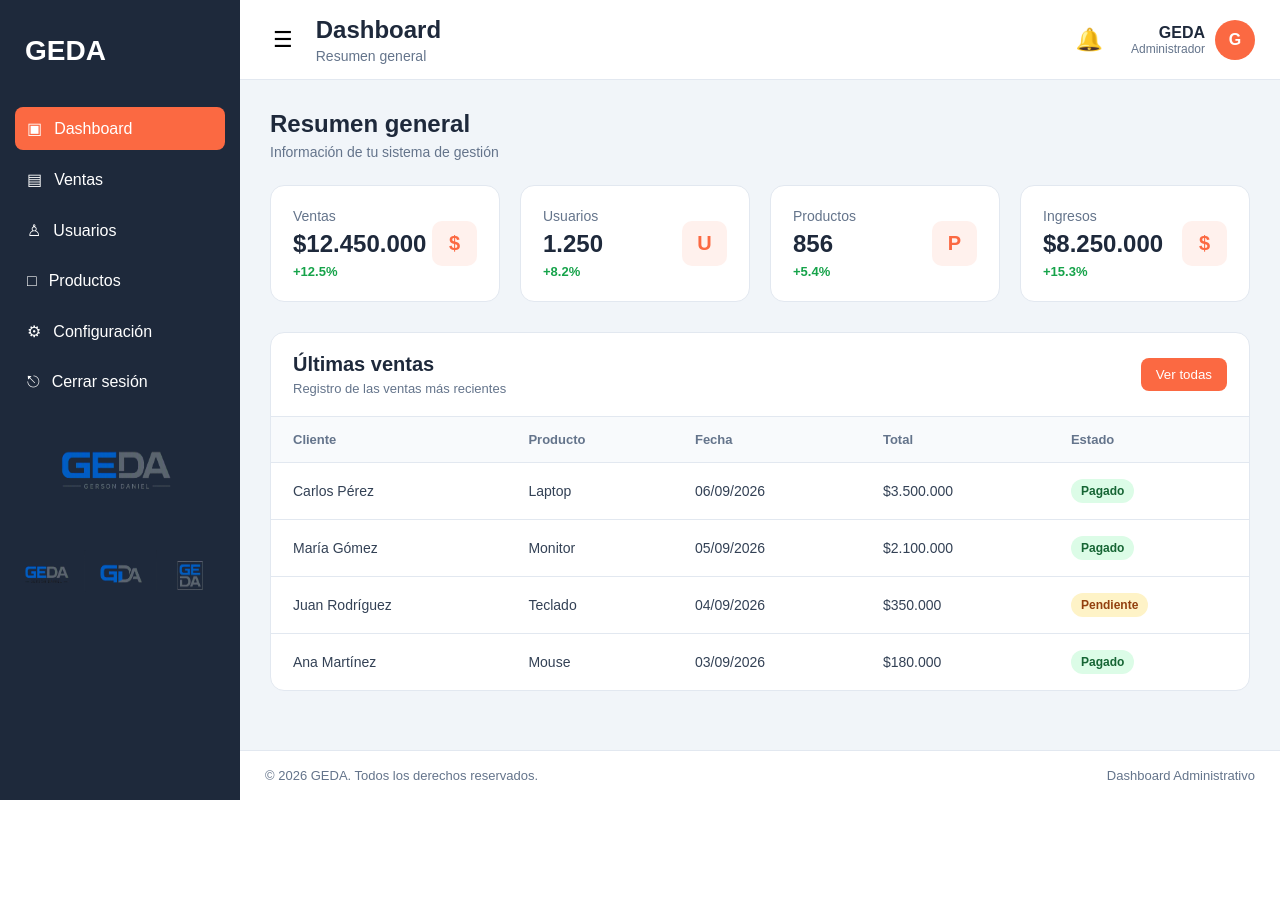
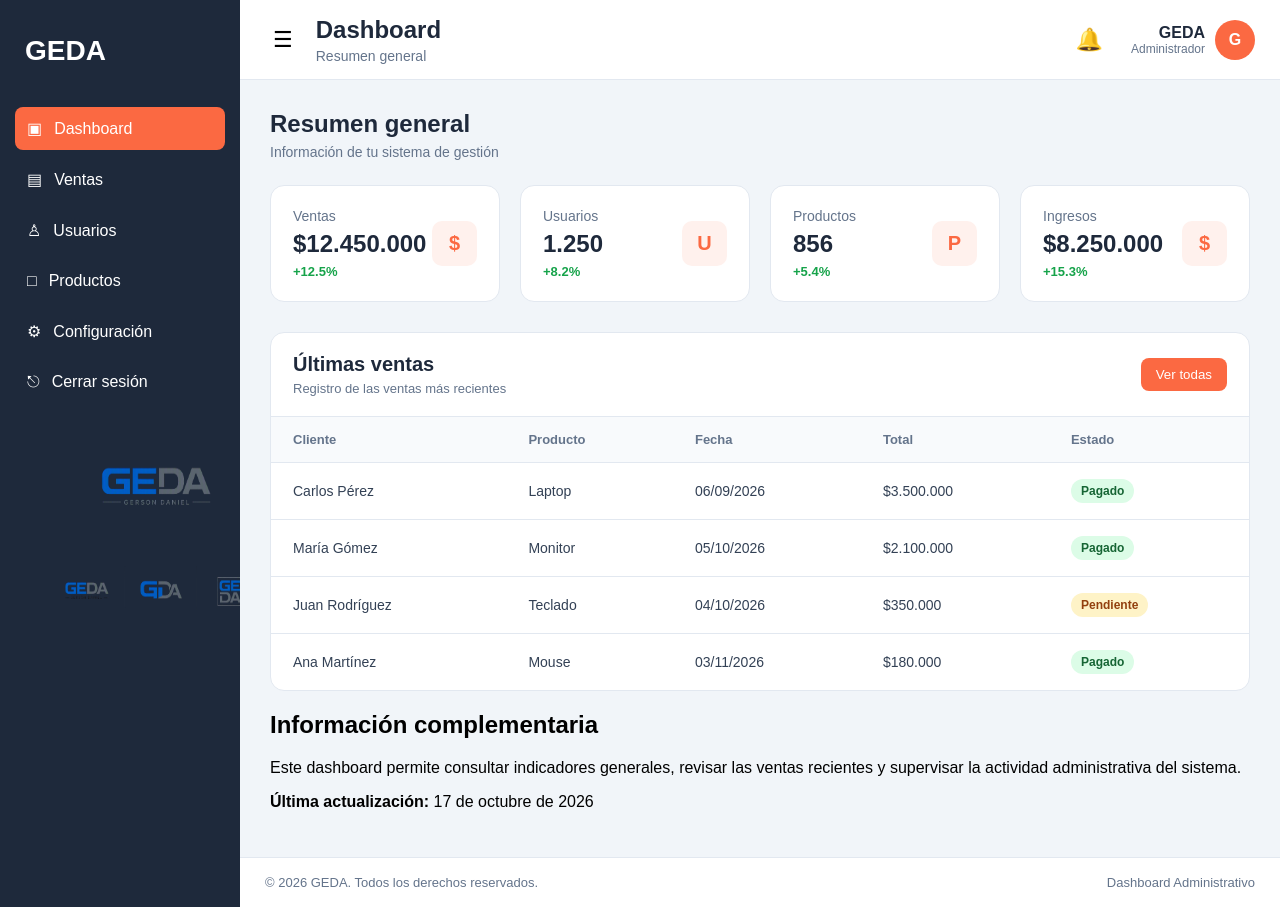
Before and after one commit to DanieMob/Dashboard-Administrativo-de-Ventas, a plain HTML site: page index.html in a window 1280 px wide. Before the commit the page ends 800 px from the top, so only its background shows below. Drawn offline with Linux system fonts and the light colour scheme.

Commit message:
Refactor index.html for improved dashboard layout
Updated the HTML structure of the dashboard, including new sections for recent sales and additional information.

```diff
--- a/index.html
+++ b/index.html
@@ -15,7 +15,7 @@
 
     <div class="dashboard">
 
-        <aside class="sidebar">
+        <div class="sidebar">
 
             <div class="logo">
                 GEDA
@@ -53,15 +53,19 @@
                     <span>Cerrar sesión</span>
                 </a>
 
-                <a href= "#" class="nav-logo">
+                <figure class="dashboard-figure">
 
-                    <img src=imagenes/LOGO.png alt="Logo de la aplicación" class="nav-img">
+                    <img src=imagenes/LOGO.png
+                    alt="Logo de la aplicación"
+                    class="nav-img">
 
-                </a>
+                </figure>
+
+
 
             </nav>
 
-        </aside>
+        </div>
 
         <header class="header">
 
@@ -218,7 +222,7 @@
                             <tr>
                                 <td>Carlos Pérez</td>
                                 <td>Laptop</td>
-                                <td>06/09/2026</td>
+                                <td><time datetime="2026-09-06">06/09/2026</time></td>
                                 <td>$3.500.000</td>
                                 <td>
                                     <span class="status paid">Pagado</span>
@@ -229,7 +233,7 @@
                             <tr>
                                 <td>María Gómez</td>
                                 <td>Monitor</td>
-                                <td>05/09/2026</td>
+                                <td><time datetime="2026-10-05">05/10/2026</time></td>
                                 <td>$2.100.000</td>
                                 <td>
                                     <span class="status paid">Pagado</span>
@@ -240,7 +244,7 @@
                             <tr>
                                 <td>Juan Rodríguez</td>
                                 <td>Teclado</td>
-                                <td>04/09/2026</td>
+                                <td><time datetime="2026-10-04">04/10/2026</time></td>
                                 <td>$350.000</td>
                                 <td>
                                     <span class="status pending">Pendiente</span>
@@ -251,7 +255,7 @@
                             <tr>
                                 <td>Ana Martínez</td>
                                 <td>Mouse</td>
-                                <td>03/09/2026</td>
+                                <td><time datetime="2026-11-03">03/11/2026</time></td>
                                 <td>$180.000</td>
                                 <td>
                                     <span class="status paid">Pagado</span>
@@ -265,6 +269,20 @@
                 </div>
 
             </section>
+
+
+            <aside class="info-complementaria" aria-labelledby="info-title">
+                <h2 id="info-title">Información complementaria</h2>
+                <p>
+                    Este dashboard permite consultar indicadores generales,
+                    revisar las ventas recientes y supervisar la actividad
+                    administrativa del sistema.
+                </p>
+                <p>
+                    <strong>Última actualización:</strong>
+                    <time datetime="2026-10-17">17 de octubre de 2026</time>
+                </p>
+            </aside>
 
 
 
```
